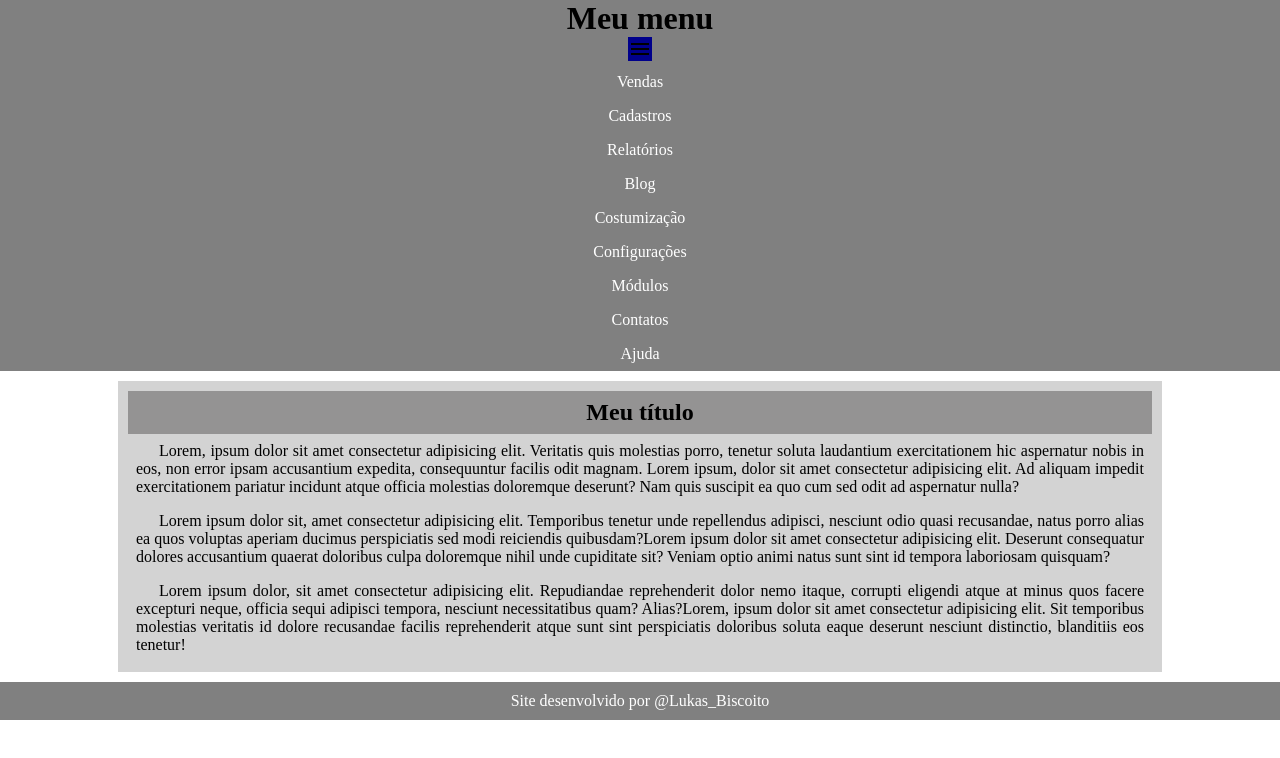
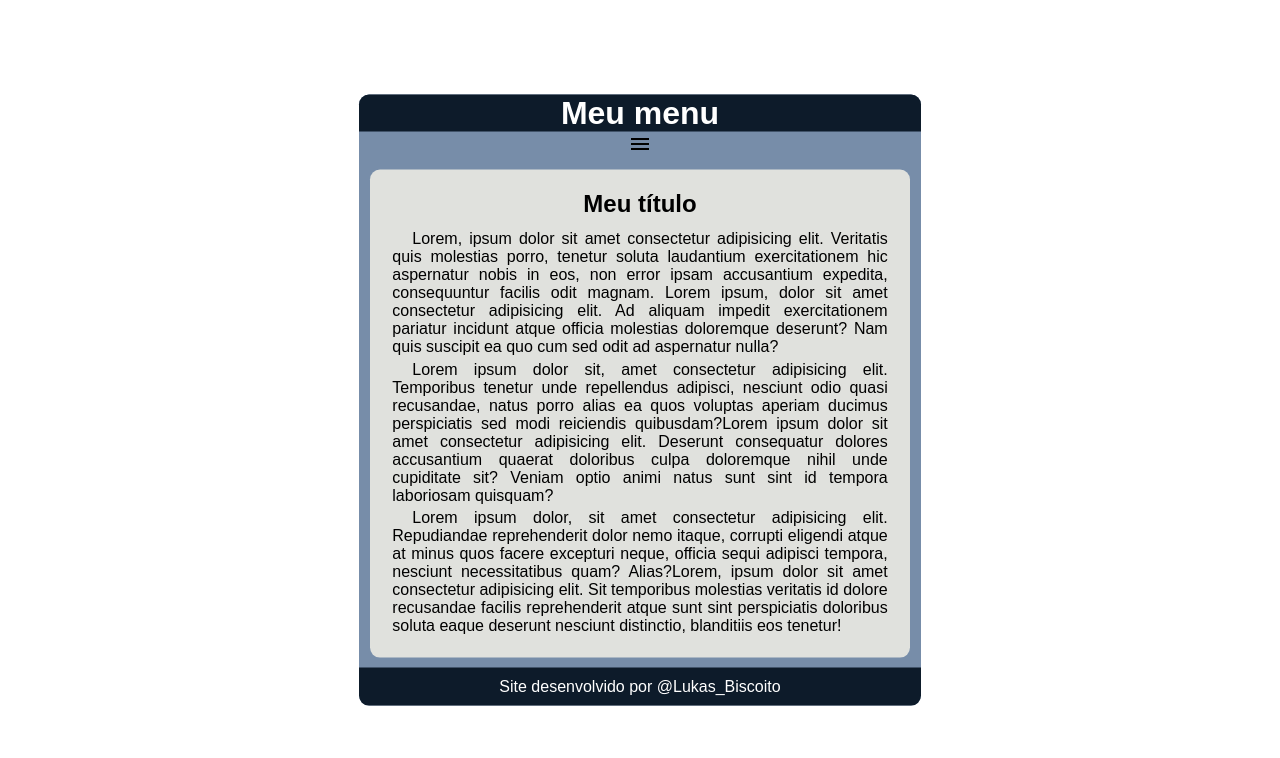
Before and after one commit to LukasNatanael/praticas, a plain HTML site: page media-query/index.html in a window 1280 px wide. Drawn offline with Linux system fonts and the light colour scheme.

Commit message:
update style

```diff
--- a/media-query/index.html
+++ b/media-query/index.html
@@ -6,13 +6,15 @@
     <meta name="viewport" content="width=device-width, initial-scale=1.0">
     <title>Responsivo</title>
     <link rel="stylesheet" href="style.css">
+    <link rel="stylesheet" href="media-query.css">
     <link href="https://fonts.googleapis.com/icon?family=Material+Icons"rel="stylesheet">
 </head>
-<body>
+<body onresize="MudouTamanho">
+    <div>
         <header>
             <h1>Meu menu</h1>
-        <span class="material-icons" id="burguer">menu</span>
-        <menu>
+            <span class="material-icons" id="burguer" onclick="clickMenu()">menu</span>
+            <menu id="itens">
                 <ul>
                     <li><a href="#">Vendas</a></li>
                     <li><a href="#">Cadastros</a></li>
@@ -37,5 +39,26 @@
         <footer>
             <p>Site desenvolvido por @Lukas_Biscoito</p>
         </footer>
+    </div>
+    <script>
+
+        function mudouTamanho() {
+            if (window.innerWidth >= 768) {
+                itens.style.display = 'block'
+            }
+            else {
+                itens.style.display = 'none'
+            }
+        }
+
+        function clickMenu() {
+            if (itens.style.display == 'block') {
+                itens.style.display = 'none'
+            }
+            else {
+                itens.style.display = 'block'
+            }
+        }
+    </script>
 </body>
 </html>
--- a/media-query/style.css
+++ b/media-query/style.css
@@ -1,59 +1,86 @@
 @charset "UTF-8";
+
+:root {
+    --cor1: #0d1b2a;
+    --cor2: #1b263b;
+    --cor3: #415a77;
+    --cor4: #778da9;
+    --cor5: #e0e1dd;
+}
 
 * {
     margin: 0;
     padding: 0;
+    font-family: Arial, Helvetica, sans-serif;
 }
 
-@media all {
-    header {
-        background-color: gray;
-        text-align: center;
-        margin: auto;
+div {
+    position: absolute;
+    top: 50%;
+    left: 50%;
+    transform: translate(-50%, -50%);
+    background-color: #778da9;
+    padding: 0px 10px;
+    border-radius: 10px;
 }
 
-    #burguer {
-        background-color: darkblue;
+header {
+    text-align: center;
+    width: 562px;
+    margin: 10px auto;
+    margin: 0px -10px;
+    border-radius: 10px 10px 0px 0px;
+
 }
 
-    menu > ul {
-        list-style-type: none;
-        text-align: center;
+header > span#burguer {
+    cursor: pointer;
 }
 
-    menu > ul > li > a {
+header > h1 {
+    color: white;
+    background-color: var(--cor1);
+    border-radius: 10px 10px 0px 0px;
+
+}
+
+header > menu > ul > li > a {
     color: white;
     text-decoration: none;
-        display: block;
-        padding: 8px;
 }
 
-    menu > ul > li > a:hover {
-        background-color: rgb(116, 115, 115);
+header > menu > ul {
+    list-style-type: none;
 }
 
-    article {
-        width: 80vw;
-        background-color: lightgray;
-        padding: 10px;
-        margin: 10px auto;
+header > menu#itens {
+    display: none;
 }
 
-    article > h1 {
+main {
+    background-color: var(--cor5);
+    width: 500px;
+    margin: 10px auto;
+    padding: 20px;
+    border-radius: 10px;
+}
+
+main > article > h1 {
     text-align: center;
-        background-color: rgb(148, 147, 147);
-        padding: 8px;
+    padding-bottom: 10px;
 }
-    article > p {
-        text-indent: 23px;
+
+main > article > p {
+    text-indent: 20px;
+    padding: 2.3px;
     text-align: justify;
-        padding: 8px;
 }
 
 footer {
+    background-color: var(--cor1);
+    color: white;
     text-align: center;
     padding: 10px;
-        background-color: gray;
-        color: white;
+    margin: 0px -10px;
+    border-radius: 0px 0px 10px 10px;
 }
-}
```
Also changed, not shown: media-query/media-query.css (added). Lines whose indentation alone changed are shown as unchanged.
